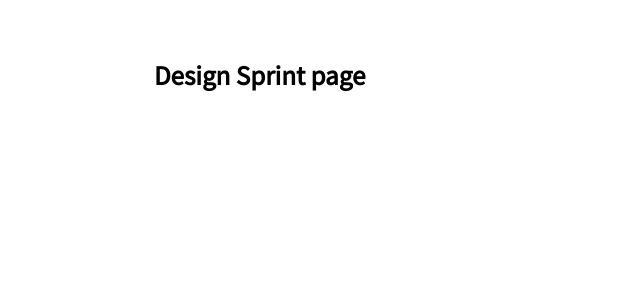
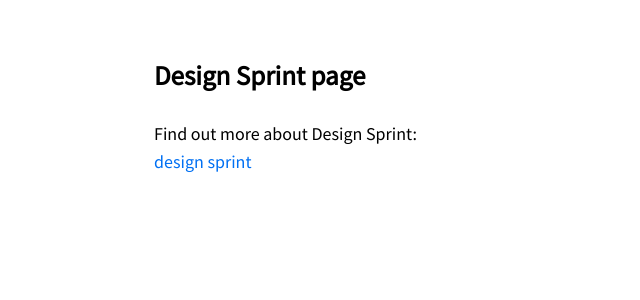
Before and after one commit to Inceptionize/inceptionize, a Next.js app: page /design-sprint in a window 1280 px wide. Shown: the top 300 px of the page, without its empty margins (0-640 px from the left). Built offline with nearby package versions, Linux system fonts and the light colour scheme.

Commit message:
#14 Add link on design sprint page

```diff
--- /dev/null
+++ b/components/design-sprint-content/designsprintcontent.module.scss
@@ -0,0 +1,6 @@
+.content {
+    p {
+        display:flex;
+        flex-direction: column;
+    }
+}
--- /dev/null
+++ b/components/design-sprint-content/index.tsx
@@ -0,0 +1,15 @@
+import React, { ReactElement } from "react";
+import styles from "./designsprintcontent.module.scss";
+
+function DesignSprintContent(): ReactElement {
+  return (
+    <div className={styles.content}>
+      <p>
+        Find out more about Design Sprint:
+        <a href="https://www.gv.com/sprint/">design sprint</a>
+      </p>
+    </div>
+  );
+}
+
+export default DesignSprintContent;
--- a/pages/design-sprint.tsx
+++ b/pages/design-sprint.tsx
@@ -1,10 +1,12 @@
 import React, { ReactElement } from "react";
 import Layout from "../components/layout";
+import DesignSprintContent from "../components/design-sprint-content";
 
 function DesignSprint(): ReactElement {
   return (
     <Layout>
       <h2>Design Sprint page</h2>
+      <DesignSprintContent />
     </Layout>
   );
 }
```
